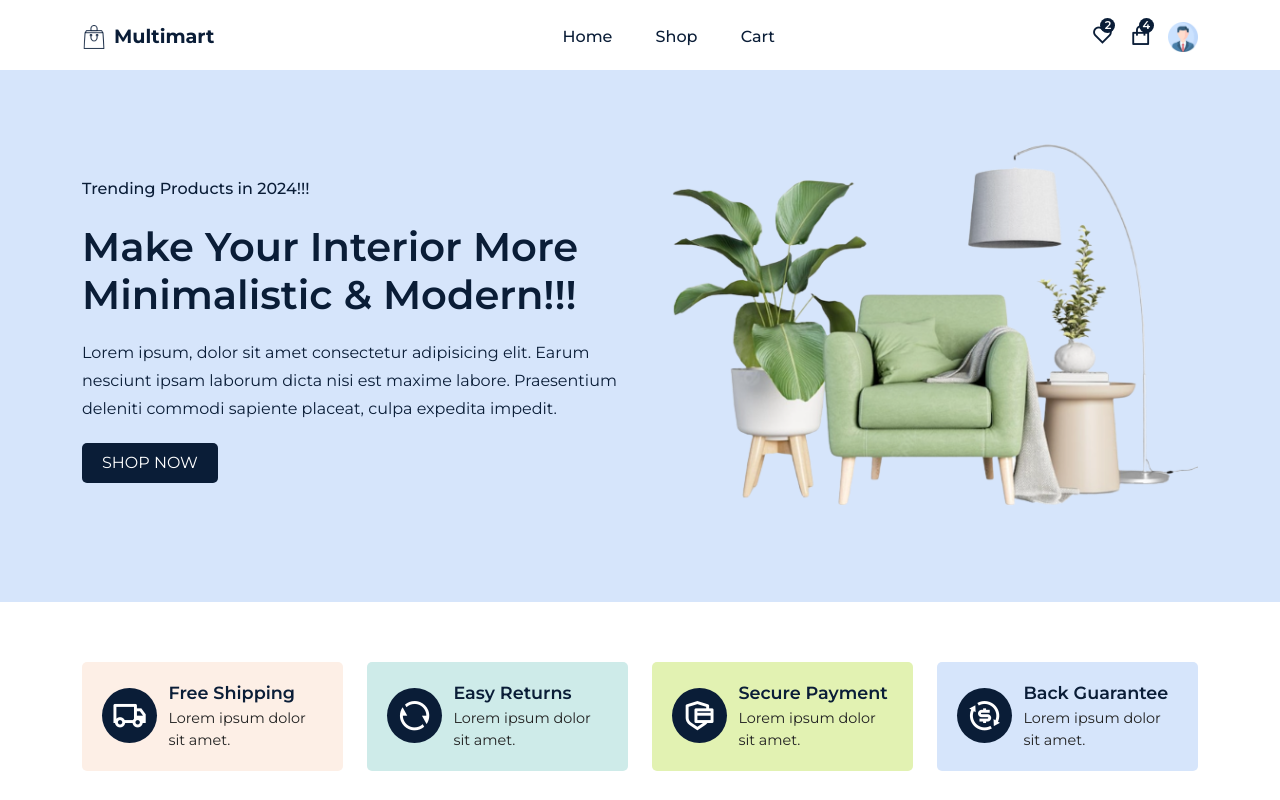
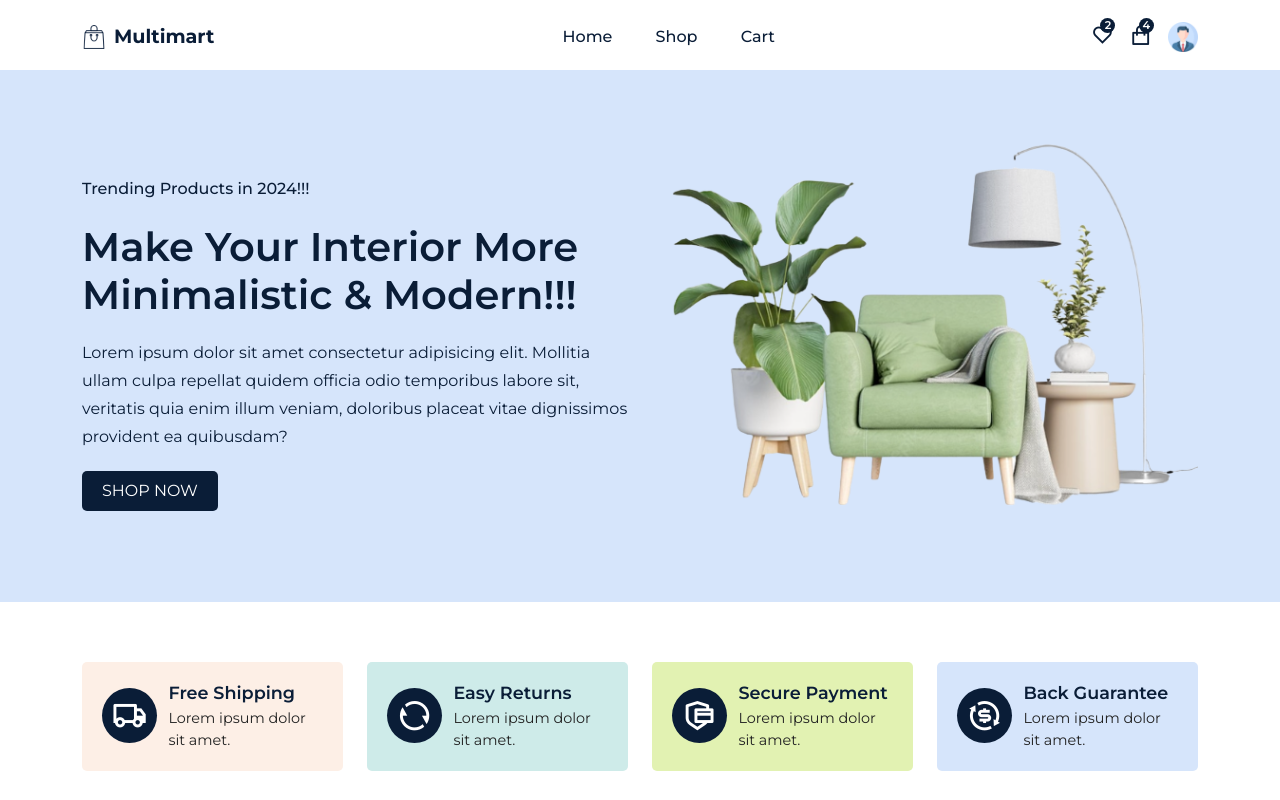
Before and after one commit to arindom10/Furniture-Ecommerce, a React (Create React App) app: page /home in a window 1280 px wide. Shown: the top 800 px of the page. Built offline with nearby package versions, Linux system fonts and the light colour scheme.

Commit message:
update address in Footer component and refine text in Home component description

```diff
--- a/src/components/Footer/Footer.jsx
+++ b/src/components/Footer/Footer.jsx
@@ -79,7 +79,7 @@ const Footer = () => {
                   <span>
                     <i className="ri-map-pin-line"></i>
                   </span>
-                  <p>222/3, West Agargaon, Dhaka-1207</p>
+                  <p>222/3, Siam Manzil, West Agargaon, Dhaka-1207</p>
                 </ListGroupItem>
 
                 <ListGroupItem className="ps-0 border-0 d-flex align-items-center gap-2">
--- a/src/pages/Home.jsx
+++ b/src/pages/Home.jsx
@@ -60,10 +60,10 @@ const Home = () => {
                 <p className="hero__subtitle">Trending Products in {year}!!!</p>
                 <h2>Make Your Interior More Minimalistic & Modern!!!</h2>
                 <p>
-                  Lorem ipsum, dolor sit amet consectetur adipisicing elit.
-                  Earum nesciunt ipsam laborum dicta nisi est maxime labore.
-                  Praesentium deleniti commodi sapiente placeat, culpa expedita
-                  impedit.
+                  Lorem ipsum dolor sit amet consectetur adipisicing elit.
+                  Mollitia ullam culpa repellat quidem officia odio temporibus
+                  labore sit, veritatis quia enim illum veniam, doloribus
+                  placeat vitae dignissimos provident ea quibusdam?
                 </p>
                 <motion.button
                   whileTap={{ scale: 1.2 }}
```
